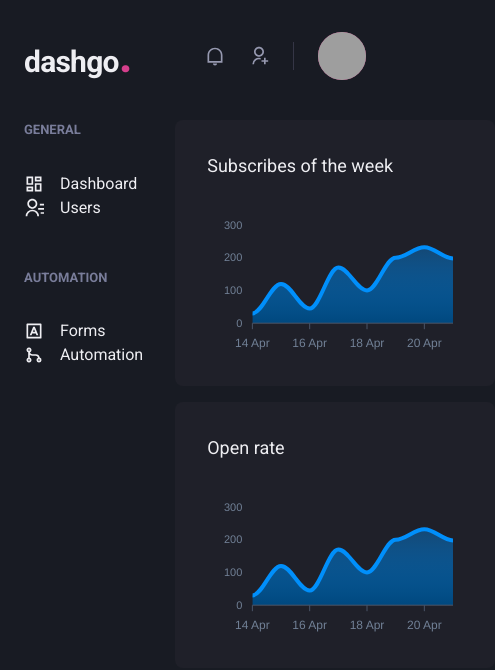
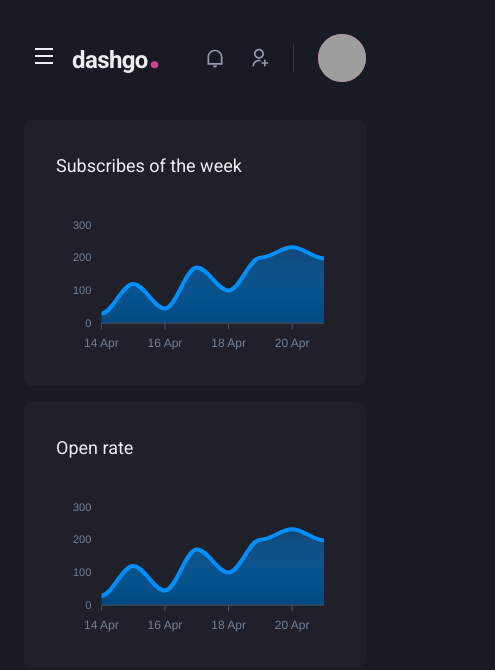
Before and after one commit to GuiRamos7/dashgo, a Next.js app: page /dashboard in a window 390 px wide. Shown: the top 670 px of the page, 495 px wide, since content can reach past the window. Built offline with nearby package versions, Linux system fonts and the light colour scheme; grey boxes are pictures that could not be loaded.

Commit message:
creating sidebar for mobile devices

```diff
--- a/src/components/Header/Logo.tsx
+++ b/src/components/Header/Logo.tsx
@@ -1,7 +1,8 @@
 import { Text } from "@chakra-ui/react"
 
 const Logo = () => {
-  return <Text fontSize='3xl' fontWeight='bold' letterSpacing='tight' w='64'>
+  return <Text fontSize={['2xl', '3xl']}
+    fontWeight='bold' letterSpacing='tight' w='64'>
     dashgo
     <Text as='span' fontSize='5xl' color='pink.500'>
       .
--- a/src/components/Header/index.tsx
+++ b/src/components/Header/index.tsx
@@ -1,9 +1,11 @@
-import { Flex, useBreakpointValue } from '@chakra-ui/react';
+import { Flex, Icon, IconButton, useBreakpointValue } from '@chakra-ui/react';
 
 import SearchBox from './SearchBox';
 import NotificationNav from './NotificationNav';
 import Profile from './Profile';
 import Logo from './Logo';
+import { useSidebarDrawer } from 'contexts/SidebarDrawerContext';
+import { RiMenuLine } from 'react-icons/ri';
 
 const Header = () => {
 
@@ -11,6 +13,9 @@ const Header = () => {
     base: false,
     lg: true
   })
+
+  const { onOpen } = useSidebarDrawer()
+
 
   return (
     <Flex
@@ -21,8 +26,18 @@ const Header = () => {
       mx='auto'
       mt='4'
       px='6'
-      align='center'
+      align='baseline'
     >
+      {!isWideVersion &&
+        <IconButton
+          aria-label='Open navigation'
+          mr="2"
+          onClick={onOpen}
+          fontSize="24"
+          variant="unstyled"
+          icon={<Icon as={RiMenuLine} />}
+        />
+      }
       <Logo />
       {isWideVersion && <SearchBox />}
       <Flex align='center' ml='auto'>
--- a/src/components/Pagination/PaginationItem.tsx
+++ b/src/components/Pagination/PaginationItem.tsx
@@ -9,7 +9,6 @@ const PaginationItem = ({ isCurrent = false, number }: PaginationItemProps) => {
   if (isCurrent) {
     return <Button
       size='sm'
-      fontSize={['2xl', '3xl']}
       width='4'
       colorScheme='pink'
       disabled
--- /dev/null
+++ b/src/components/Sidebar/SidebarNav.tsx
@@ -0,0 +1,31 @@
+import { Box, Stack } from "@chakra-ui/react"
+import { RiContactsLine, RiDashboardLine, RiGitMergeLine, RiInputMethodLine } from "react-icons/ri"
+import NavLink from "./NavLink"
+import NavSection from "./NavSection"
+
+const SidebarNav = () => {
+  return <Stack spacing='12' align='flex-start'>
+    <NavSection title='GENERAL'>
+      <Box>
+        <NavLink icon={RiDashboardLine} >
+          Dashboard
+        </NavLink>
+        <NavLink icon={RiContactsLine} >
+          Users
+        </NavLink>
+      </Box>
+    </NavSection>
+    <NavSection title='AUTOMATION'>
+      <Box>
+        <NavLink icon={RiInputMethodLine} >
+          Forms
+        </NavLink>
+        <NavLink icon={RiGitMergeLine} >
+          Automation
+        </NavLink>
+      </Box>
+    </NavSection>
+  </Stack>
+}
+
+export default SidebarNav
--- a/src/components/Sidebar/index.tsx
+++ b/src/components/Sidebar/index.tsx
@@ -1,38 +1,39 @@
-import { Box, Link, Stack, Text, Icon } from '@chakra-ui/react';
-import {
-  RiContactsLine,
-  RiDashboardLine,
-  RiGitMergeLine,
-  RiInputMethodLine,
-} from 'react-icons/ri';
-import NavLink from './NavLink';
-import NavSection from './NavSection';
+import { Box, Drawer, DrawerBody, DrawerCloseButton, DrawerContent, DrawerHeader, DrawerOverlay, useBreakpointValue } from '@chakra-ui/react';
+import { useSidebarDrawer } from 'contexts/SidebarDrawerContext';
+import { useContext } from 'react';
+import SidebarNav from './SidebarNav';
+
 
 const Sidebar = () => {
+
+  const { isOpen, onClose } = useSidebarDrawer()
+
+  const isDrawerSidebar = useBreakpointValue({
+    base: true,
+    lg: false
+  })
+
+  if (isDrawerSidebar) {
+    return <Drawer isOpen={isOpen} placement='left' onClose={onClose}>
+      <DrawerOverlay>
+        <DrawerContent bg="gray.800" p="8" >
+          <DrawerCloseButton mt="6" />
+          <DrawerHeader>
+            Navigation
+          </DrawerHeader>
+          <DrawerBody>
+            <SidebarNav />
+          </DrawerBody>
+        </DrawerContent>
+      </DrawerOverlay>
+
+    </Drawer>
+
+  }
+
   return (
     <Box as='aside' w='64' mr='8'>
-      <Stack spacing='12' align='flex-start'>
-        <NavSection title='GENERAL'>
-          <Box>
-            <NavLink icon={RiDashboardLine} >
-              Dashboard
-            </NavLink>
-            <NavLink icon={RiContactsLine} >
-              Users
-            </NavLink>
-          </Box>
-        </NavSection>
-        <NavSection title='AUTOMATION'>
-          <Box>
-            <NavLink icon={RiInputMethodLine} >
-              Forms
-            </NavLink>
-            <NavLink icon={RiGitMergeLine} >
-              Automation
-            </NavLink>
-          </Box>
-        </NavSection>
-      </Stack>
+      <SidebarNav />
     </Box>
   );
 };
--- /dev/null
+++ b/src/contexts/SidebarDrawerContext.tsx
@@ -0,0 +1,25 @@
+import { useDisclosure, UseDisclosureReturn } from "@chakra-ui/react";
+import { useRouter } from "next/router";
+import { createContext, ReactNode, useContext, useEffect } from "react";
+
+interface SidebarDrawerProviderProps {
+  children: ReactNode
+}
+
+type SidebarDrawerContext = UseDisclosureReturn
+
+export const SidebarDrawerContext = createContext({} as SidebarDrawerContext)
+
+export const SidebarDrawerProvider = ({ children }: SidebarDrawerProviderProps) => {
+
+  const disclosure = useDisclosure()
+  const router = useRouter()
+
+  useEffect(() => {
+    disclosure.onClose()
+  }, [router.asPath])
+
+  return <SidebarDrawerContext.Provider value={disclosure}>{children}</SidebarDrawerContext.Provider>
+}
+
+export const useSidebarDrawer = () => useContext(SidebarDrawerContext)
--- a/src/pages/_app.tsx
+++ b/src/pages/_app.tsx
@@ -1,11 +1,14 @@
 import { ChakraProvider } from '@chakra-ui/react';
+import { SidebarDrawerProvider } from 'contexts/SidebarDrawerContext';
 import { theme } from 'styles/theme';
 
 function MyApp({ Component, pageProps }) {
   return (
-    <ChakraProvider theme={theme}>
-      <Component {...pageProps} />
-    </ChakraProvider>
+    <SidebarDrawerProvider>
+      <ChakraProvider theme={theme}>
+        <Component {...pageProps} />
+      </ChakraProvider>
+    </SidebarDrawerProvider>
   );
 }
 
--- a/src/pages/_document.tsx
+++ b/src/pages/_document.tsx
@@ -1,5 +1,4 @@
 import Document, { Html, Head, Main, NextScript } from 'next/document';
-
 export default class MyDocument extends Document {
   render() {
     return (
```
